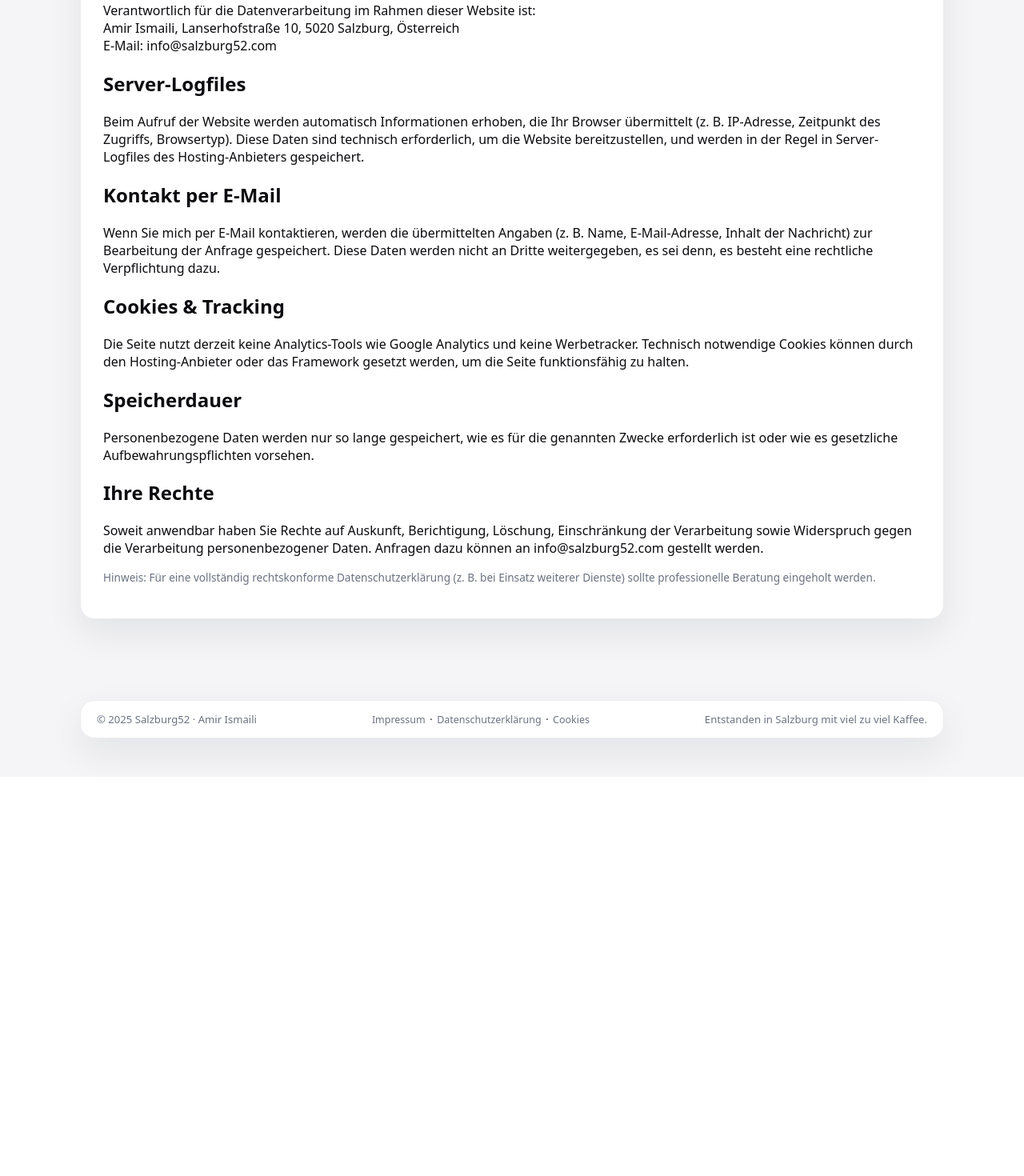
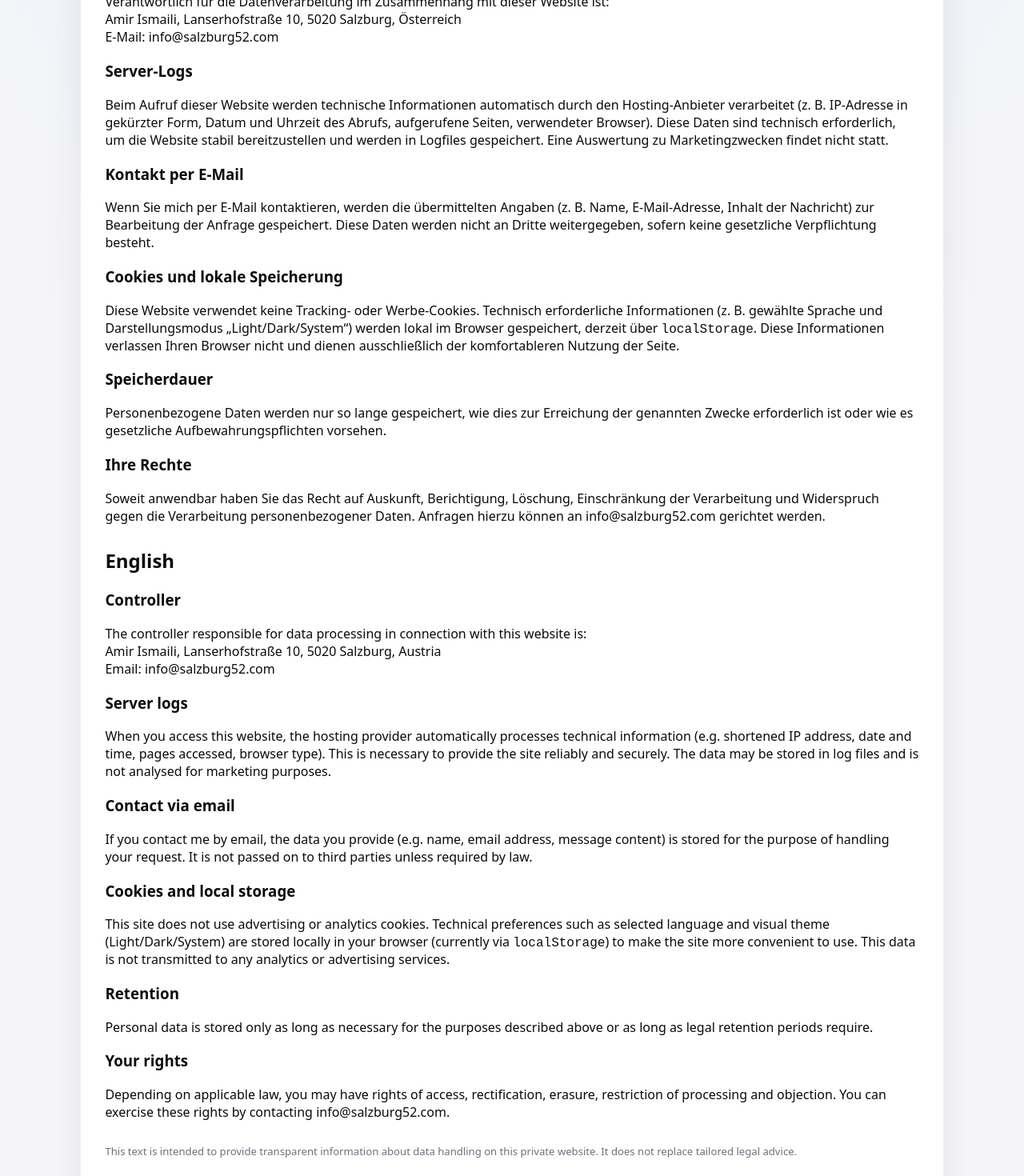
Before and after one commit to luv2loot/salzburg52, a Next.js app: page /legal/privacy in a window 1280 px wide. Shown: the part 380-1850 px from the top of the page at 80% size. Before the commit the page ends 1351 px from the top, so only its background shows below. Built offline with nearby package versions, Linux system fonts and the light colour scheme.

Commit message:
Update page.js

```diff
--- a/app/legal/privacy/page.js
+++ b/app/legal/privacy/page.js
@@ -10,19 +10,16 @@ export default function PrivacyPage() {
       <Cursor />
       <Header lang={LANG} />
       <main className="app-shell">
-        <div className="surface" style={{ padding: "1.75rem" }}>
+        <div className="surface" style={{ padding: "1.9rem" }}>
           <h1>Datenschutzerklärung / Privacy Policy</h1>
-          <p className="text-muted" style={{ fontSize: "0.9rem" }}>
-            Kurzfassung: Diese Seite sammelt so wenige personenbezogene Daten
-            wie möglich. Die folgenden Hinweise erklären, was passiert und wofür
-            die Daten genutzt werden. Dieser Text ist eine vereinfachte
-            Vorlage und keine Rechtsberatung.
-          </p>
 
-          <h2>Verantwortliche Stelle</h2>
+          <section style={{ marginTop: "1.4rem" }}>
+            <h2>Deutsch</h2>
+
+            <h3>Verantwortliche Stelle</h3>
             <p>
-            Verantwortlich für die Datenverarbeitung im Rahmen dieser Website
-            ist:
+              Verantwortlich für die Datenverarbeitung im Zusammenhang mit
+              dieser Website ist:
               <br />
               Amir Ismaili, Lanserhofstraße 10, 5020 Salzburg, Österreich
               <br />
@@ -30,52 +27,116 @@ export default function PrivacyPage() {
               <a href="mailto:info@salzburg52.com">info@salzburg52.com</a>
             </p>
 
-          <h2>Server-Logfiles</h2>
+            <h3>Server-Logs</h3>
             <p>
-            Beim Aufruf der Website werden automatisch Informationen erhoben,
-            die Ihr Browser übermittelt (z. B. IP-Adresse, Zeitpunkt des
-            Zugriffs, Browsertyp). Diese Daten sind technisch erforderlich, um
-            die Website bereitzustellen, und werden in der Regel in
-            Server-Logfiles des Hosting-Anbieters gespeichert.
+              Beim Aufruf dieser Website werden technische Informationen
+              automatisch durch den Hosting-Anbieter verarbeitet (z. B.
+              IP-Adresse in gekürzter Form, Datum und Uhrzeit des Abrufs,
+              aufgerufene Seiten, verwendeter Browser). Diese Daten sind
+              technisch erforderlich, um die Website stabil bereitzustellen und
+              werden in Logfiles gespeichert. Eine Auswertung zu Marketingzwecken
+              findet nicht statt.
             </p>
 
-          <h2>Kontakt per E-Mail</h2>
+            <h3>Kontakt per E-Mail</h3>
             <p>
               Wenn Sie mich per E-Mail kontaktieren, werden die übermittelten
               Angaben (z. B. Name, E-Mail-Adresse, Inhalt der Nachricht) zur
               Bearbeitung der Anfrage gespeichert. Diese Daten werden nicht an
-            Dritte weitergegeben, es sei denn, es besteht eine rechtliche
-            Verpflichtung dazu.
+              Dritte weitergegeben, sofern keine gesetzliche Verpflichtung
+              besteht.
             </p>
 
-          <h2>Cookies & Tracking</h2>
+            <h3>Cookies und lokale Speicherung</h3>
             <p>
-            Die Seite nutzt derzeit keine Analytics-Tools wie Google Analytics
-            und keine Werbetracker. Technisch notwendige Cookies können durch
-            den Hosting-Anbieter oder das Framework gesetzt werden, um die
-            Seite funktionsfähig zu halten.
+              Diese Website verwendet keine Tracking- oder Werbe-Cookies.
+              Technisch erforderliche Informationen (z. B. gewählte Sprache und
+              Darstellungsmodus „Light/Dark/System“) werden lokal im Browser
+              gespeichert, derzeit über <code>localStorage</code>. Diese
+              Informationen verlassen Ihren Browser nicht und dienen ausschließlich
+              der komfortableren Nutzung der Seite.
             </p>
 
-          <h2>Speicherdauer</h2>
+            <h3>Speicherdauer</h3>
             <p>
-            Personenbezogene Daten werden nur so lange gespeichert, wie es für
-            die genannten Zwecke erforderlich ist oder wie es gesetzliche
-            Aufbewahrungspflichten vorsehen.
+              Personenbezogene Daten werden nur so lange gespeichert, wie dies
+              zur Erreichung der genannten Zwecke erforderlich ist oder wie es
+              gesetzliche Aufbewahrungspflichten vorsehen.
             </p>
 
-          <h2>Ihre Rechte</h2>
+            <h3>Ihre Rechte</h3>
             <p>
-            Soweit anwendbar haben Sie Rechte auf Auskunft, Berichtigung,
-            Löschung, Einschränkung der Verarbeitung sowie Widerspruch gegen die
-            Verarbeitung personenbezogener Daten. Anfragen dazu können an{" "}
-            <a href="mailto:info@salzburg52.com">info@salzburg52.com</a> gestellt
-            werden.
+              Soweit anwendbar haben Sie das Recht auf Auskunft, Berichtigung,
+              Löschung, Einschränkung der Verarbeitung und Widerspruch gegen die
+              Verarbeitung personenbezogener Daten. Anfragen hierzu können an{" "}
+              <a href="mailto:info@salzburg52.com">info@salzburg52.com</a>{" "}
+              gerichtet werden.
+            </p>
+          </section>
+
+          <section style={{ marginTop: "1.8rem" }}>
+            <h2>English</h2>
+
+            <h3>Controller</h3>
+            <p>
+              The controller responsible for data processing in connection with
+              this website is:
+              <br />
+              Amir Ismaili, Lanserhofstraße 10, 5020 Salzburg, Austria
+              <br />
+              Email:{" "}
+              <a href="mailto:info@salzburg52.com">info@salzburg52.com</a>
             </p>
 
-          <p className="text-muted" style={{ fontSize: "0.85rem" }}>
-            Hinweis: Für eine vollständig rechtskonforme Datenschutzerklärung
-            (z. B. bei Einsatz weiterer Dienste) sollte professionelle Beratung
-            eingeholt werden.
+            <h3>Server logs</h3>
+            <p>
+              When you access this website, the hosting provider automatically
+              processes technical information (e.g. shortened IP address, date
+              and time, pages accessed, browser type). This is necessary to
+              provide the site reliably and securely. The data may be stored in
+              log files and is not analysed for marketing purposes.
+            </p>
+
+            <h3>Contact via email</h3>
+            <p>
+              If you contact me by email, the data you provide (e.g. name,
+              email address, message content) is stored for the purpose of
+              handling your request. It is not passed on to third parties unless
+              required by law.
+            </p>
+
+            <h3>Cookies and local storage</h3>
+            <p>
+              This site does not use advertising or analytics cookies. Technical
+              preferences such as selected language and visual theme
+              (Light/Dark/System) are stored locally in your browser (currently
+              via <code>localStorage</code>) to make the site more convenient to
+              use. This data is not transmitted to any analytics or advertising
+              services.
+            </p>
+
+            <h3>Retention</h3>
+            <p>
+              Personal data is stored only as long as necessary for the purposes
+              described above or as long as legal retention periods require.
+            </p>
+
+            <h3>Your rights</h3>
+            <p>
+              Depending on applicable law, you may have rights of access,
+              rectification, erasure, restriction of processing and objection.
+              You can exercise these rights by contacting{" "}
+              <a href="mailto:info@salzburg52.com">info@salzburg52.com</a>.
+            </p>
+          </section>
+
+          <p
+            className="text-muted"
+            style={{ fontSize: "0.82rem", marginTop: "1.8rem" }}
+          >
+            This text is intended to provide transparent information about data
+            handling on this private website. It does not replace tailored legal
+            advice.
           </p>
         </div>
       </main>
```
Lines whose indentation alone changed are shown as unchanged.
